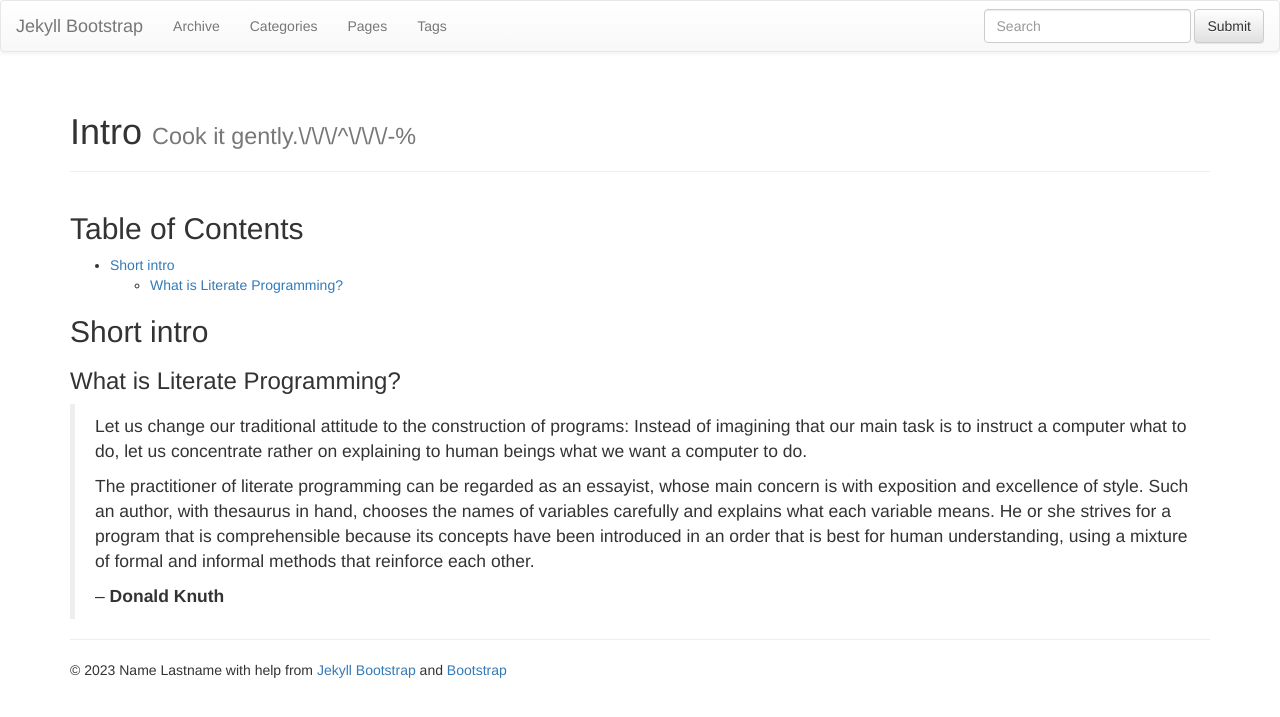
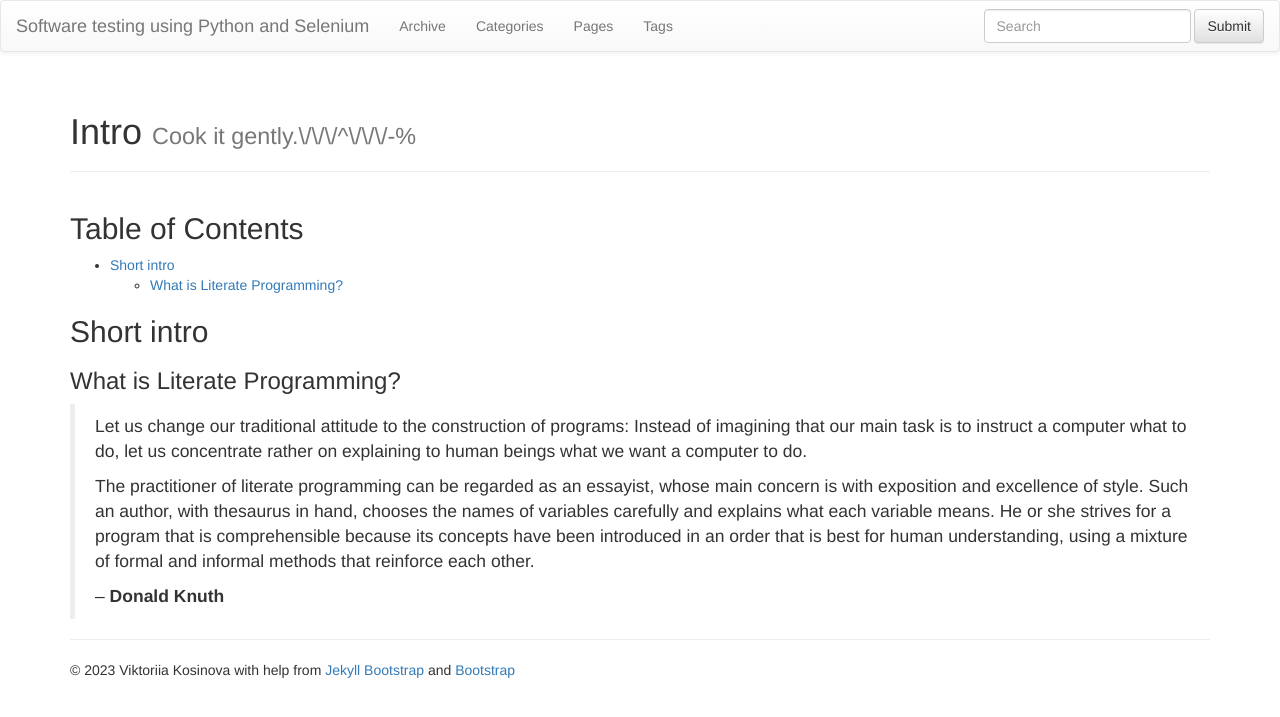
Before and after one commit to annelida/annelida.github.io, a Jekyll site: the page built from _posts/2023-10-05-index.html, in a window 1280 px wide. Shown: the top 717 px of the page. Built offline with Jekyll 4.4.1, drawn with Linux system fonts in a browser that asks for light colours; nearby versions of some CDN libraries; library files that are not in the unit come from our copies.

Commit message:
_config.yml was edited

```diff
--- a/_config.yml
+++ b/_config.yml
@@ -8,14 +8,12 @@ highlighter: pygments
 # Themes are encouraged to use these universal variables
 # so be sure to set them if your theme uses them.
 #
-title : Jekyll Bootstrap
-tagline: Site Tagline
+title : Software testing using Python and Selenium
+tagline: Python, Selenium, Emacs
 author :
-  name : Name Lastname
-  email : blah@email.test
-  github : username
-  twitter : username
-  feedburner : feedname
+  name : Viktoriia Kosinova
+  email : viqsiq@gmail.com
+  github : annelida
 
 # The production_url is only used when full-domain names are needed
 # such as sitemap.txt
@@ -25,7 +23,7 @@ author :
 # Else if you are pushing to username.github.io, replace with your username.
 # Finally if you are pushing to a GitHub project page, include the project name at the end.
 #
-production_url : http://username.github.io
+production_url : http://annelida.github.io
 
 gems: ["jekyll-sitemap"]
 
@@ -84,7 +82,7 @@ JB :
   comments :
     provider : disqus
     disqus :
-      short_name : jekyllbootstrap
+      short_name : annelida-github-io
     livefyre :
       site_id : 123
     intensedebate :
```
Also changed, not shown: Gemfile.lock (added).
